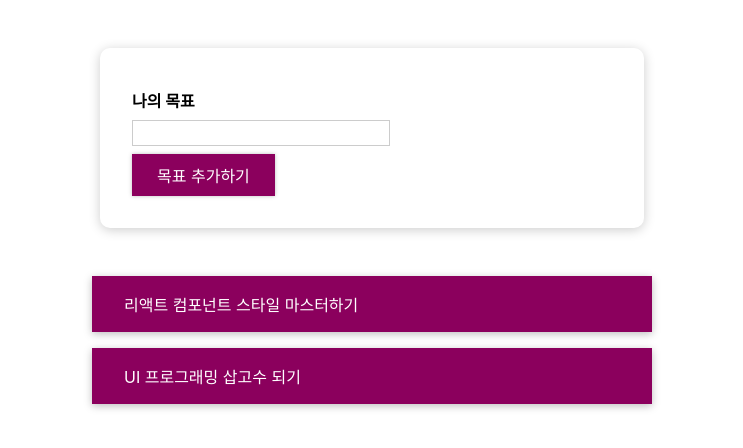
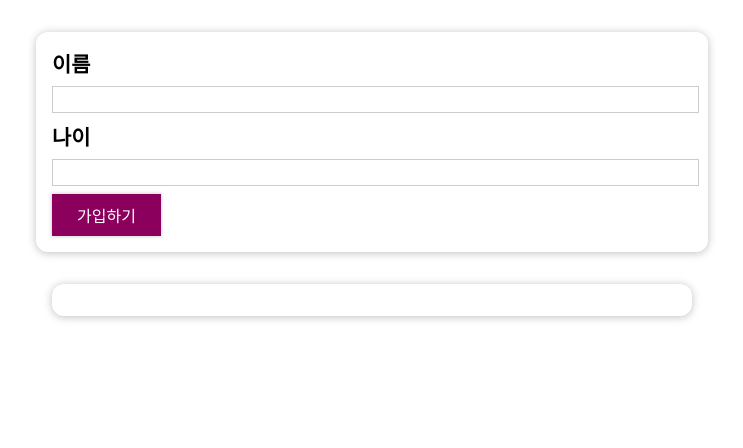
Before and after one commit to goodperiodt/react-basic-study, a React (Create React App) app: page / in a window 1280 px wide. Shown: the top 448 px of the page, without its empty margins (268-1011 px from the left). Built offline with nearby package versions, Linux system fonts and the light colour scheme.

Commit message:
Users App 기본 템플릿 작성

```diff
--- a/src/App.js
+++ b/src/App.js
@@ -1,83 +1,13 @@
-import React, { useState } from "react";
+import React from "react";
+import AddUsers from "./components/Users/AddUsers";
+import UserList from "./components/Users/UserList";
 import "./App.css";
-import CourseInput from "./components/CourseGoals/CourseInput";
-import CourseList from "./components/CourseGoals/CourseList";
-
-// 하나의 할 일은 id와 text로 구성된 하나의 객체고, 여러 객체들이 모여 배열(DUMMY_DATA)을 이룬다.
-const DUMMY_DATA = [
-  {
-    id: "g1",
-    text: "리액트 컴포넌트 스타일 마스터하기",
-  },
-  {
-    id: "g2",
-    text: "UI 프로그래밍 삽고수 되기",
-  },
-];
 
 const App = () => {
-  const [goals, setGoals] = useState(DUMMY_DATA);
-
-  // Input에게 전달할 함수
-  const addGoalHandler = (text) => {
-    console.log("전달받은 텍스트는 " + text);
-
-    // 1. 전달받은 text와 함께 id 값을 설정해서 리스트에 추가할 객체를 만들고,
-    const newGoal = {
-      id: Math.random().toString(),
-      text: text,
-    };
-
-    // DUMMY_DATA.push() ---> 이렇게 직접적으로 push하면 변화한 상태를 리액트가 감지하지 못한다.
-
-    // 2. 기존 배열(상태변수)에 새로운 객체를 추가해서 상태변수의 값을 수정하기
-    // 상태변수(배열) 수정
-    setGoals([...goals, newGoal]);
-    // setGoals((prevGoals) => [...prevGoals, newGoal])
-  };
-
-  // CourseList 조건부 렌더링
-  let listContent = (
-    <p style={{ color: "red", fontSize: "2em", textAlign: "center" }}>
-      목표를 등록해 주세요!
-    </p>
-  );
-
-  const deleteHandler = (id) => {
-    // console.log("전달된 id: ", id);
-    // --- 1차적으로 내가 작성한 것
-    // setGoals(goals.filter((item) => item.id !== id));
-
-    // --- 선생님 풀이 1번
-    // 상태 배열 그대로 복사해서 가져옴
-    // --- const updateGoals = [...goals];
-    // updateGoals에서 객체(goal)를 하나씩 받아서
-    // 객체가 지닌 id와 사용자가 클릭한 id가 같다면
-    // 해당 객체의 index를 변수 index에 저장한다.
-    // --- const index = updateGoals.findIndex((goal) => goal.id === id);
-    // updateGoals(복사한 배열)에서 splice함수를 사용
-    // updateGoals의 객체들중 index에 해당하는 객체부터 하나(자기자신)를 삭제하고,
-    // --- updateGoals.splice(index, 1);
-    // --- setGoals(updateGoals);
-
-    // --- 선생님 풀이 2번
-    // id가 일치하지 않는 객체들만 몽땅 받아서 updateGoals(새로운 배열)에 세팅하겠다.
-    // --- const updateGoals = goals.filter((goal) => goal.id !== id);
-    // --- setGoals(updateGoals);
-    // 2번의 더 간다한 버전
-    setGoals(goals.filter((goal) => goal.id !== id));
-  };
-
-  if (goals.length > 0) {
-    listContent = <CourseList items={goals} onDelete={deleteHandler} />;
-  }
-
   return (
     <div>
-      <section id="goal-form">
-        <CourseInput onAdd={addGoalHandler} />
-      </section>
-      <section id="goals">{listContent}</section>
+      <AddUsers />
+      <UserList />
     </div>
   );
 };
--- a/src/components/CourseGoals/CourseList.js
+++ b/src/components/CourseGoals/CourseList.js
@@ -3,6 +3,9 @@
 import CourseItem from "./CourseItem";
 import styled from "styled-components";
 
+// 간단한 ul 하나를 만들고, 만들 ul에 디자인 주고 싶을 때,
+// styled-components 라이브러리를 사용해서
+// 스타일 전용 컴포넌트를 만드는 것이 좋다.
 const CourseUl = styled.ul`
   list-style: none;
   margin: 0;
--- /dev/null
+++ b/src/components/Users/AddUsers.js
@@ -0,0 +1,74 @@
+import React, { useState } from "react";
+import styles from "./AddUsers.module.css";
+import Button from "../UI/Button/Button";
+import Card from "../UI/Card";
+
+const AddUsers = () => {
+  const [userValue, setUserValue] = useState({
+    userName: "",
+    age: "",
+  });
+
+  const userNameChangeHandler = (e) => {
+    setUserValue((prevUserValue) => {
+      return {
+        ...prevUserValue,
+        userName: e.target.value,
+      };
+    });
+  };
+
+  const ageChangeHandler = (e) => {
+    setUserValue((prevUserValue) => {
+      return {
+        ...prevUserValue,
+        age: e.target.value,
+      };
+    });
+  };
+
+  const userSubmitHandler = (e) => {
+    e.preventDefault();
+
+    // 제출된 이름 또는 나이의 입력값이 비어있다면
+    if (userValue.userName.trim() === "" || userValue.age.trim() === "") {
+      alert("입력값에 문제가 있습니다.");
+    }
+
+    // 제출된 나이의 입력 값을 숫자로 받은 다음,
+    // 만약 1보다 작다면
+    if (+userValue.age < 1) {
+      return;
+    }
+
+    console.log(userValue);
+
+    // 서버에 입력값을 전송하고 난 뒤에
+    // 화면상에 나타나는 input칸의 입력했던 값을 비워주기
+    setUserValue({
+      userName: "",
+      age: "",
+    });
+  };
+
+  return (
+    // className명을 styles.input
+    // styles: AddUsers.module.css
+    <Card className={styles.input}>
+      <form onSubmit={userSubmitHandler}>
+        {/* label 태그의 for라는 속성: htmlFor */}
+        <label htmlFor="username">이름</label>
+        <input
+          id="username"
+          onChange={userNameChangeHandler}
+          value={userValue.userName}
+        />
+        <label htmlFor="age">나이</label>
+        <input id="age" onChange={ageChangeHandler} value={userValue.age} />
+        <Button>가입하기</Button>
+      </form>
+    </Card>
+  );
+};
+
+export default AddUsers;
--- /dev/null
+++ b/src/components/Users/AddUsers.module.css
@@ -0,0 +1,27 @@
+.input {
+  margin: 2rem auto;
+  padding: 1rem;
+  width: 90%;
+  max-width: 40rem;
+}
+
+.input label {
+  display: block;
+  font-weight: 700;
+  margin-bottom: 0.5rem;
+  font-size: 1.3em;
+}
+
+.input input {
+  font: inherit;
+  display: block;
+  width: 100%;
+  border: 1px solid #ccc;
+  padding: 0.15rem;
+  margin-bottom: 0.5rem;
+}
+
+.input input:focus {
+  outline: none;
+  border-color: #4f005f;
+}
--- /dev/null
+++ b/src/components/Users/UserList.js
@@ -0,0 +1,13 @@
+import React from "react";
+import styles from "./UserList.module.css";
+import Card from "../UI/Card";
+
+const UserList = () => {
+  return (
+    <Card className={styles.users}>
+      <ul></ul>
+    </Card>
+  );
+};
+
+export default UserList;
--- /dev/null
+++ b/src/components/Users/UserList.module.css
@@ -0,0 +1,16 @@
+.users {
+  margin: 2rem auto;
+  width: 90%;
+  max-width: 40rem;
+}
+
+.users ul {
+  list-style: none;
+  padding: 1rem;
+}
+
+.users li {
+  border: 1px solid #ccc;
+  margin: 0.5rem 0;
+  padding: 0.5rem;
+}
--- a/src/components/ui/Card.js
+++ b/src/components/ui/Card.js
@@ -1,5 +1,5 @@
 import React from "react";
-import "./Card.css";
+import styles from "./Card.module.css";
 const Card = ({ children, className }) => {
   /*
   부모 컴포넌트로부터 전달될 데이터
@@ -7,11 +7,15 @@
   2. 클래스 이름을 담고 있는 변수: className
   */
 
-  const madeClass = "card " + className;
+  // 문자열 덧셈 연산을 이용해서 강제로 앞에 card라는 이름을 붙임.
+  // const madeClass = "card " + className;
 
-  console.log("children", children);
-  console.log("className: ", className);
-  return <div className={madeClass}>{children}</div>;
+  /*
+    서로 다른 두 개의 css 파일에 동일한 이름의 css 클래스가 정의되어 있다면, 두 스타일의 충돌이 발생할 수 있다. (우선순위에 의해 어느 한 스타일이 동작하지 않는다.)
+    이런 것들을 해결하기 위해 CSS Module을 사용한다.
+    고유한 클래스명을 통해 css 클래스명이 서로 중첩되는 것을 방지한다. 전역 스타일에 지정하면 편하다. (전역 스타일의 충돌 및 오염 방지)
+  */
+  return <div className={`${styles.card} ${className}`}>{children}</div>;
 };
 
 export default Card;
```
Also changed, not shown: src/components/ui/Button/Button.js (+5 -4 lines), src/components/ui/Card.module.css (renamed from src/components/ui/Card.css).
